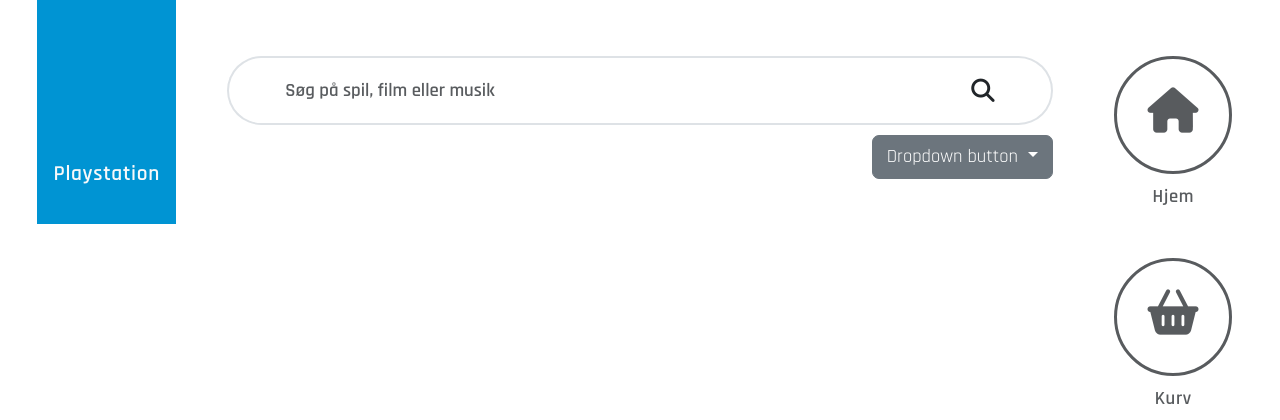
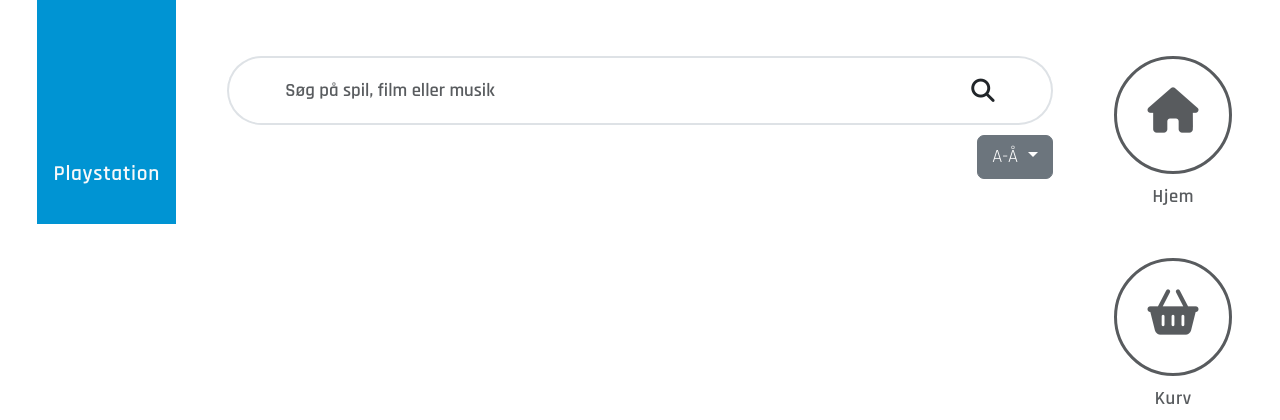
Before and after one commit to JacobKaas8/FFP2.1, a PHP site: page /kategori-liste.php in a window 1280 px wide. Shown: the top 420 px of the page. Run offline with PHP 8.4, Linux system fonts and the light colour scheme; data that the repository does not hold is empty; style sheets or scripts are compiled from the project's sources; some libraries are stand-ins or nearby versions.

Commit message:
startet på jss dropdown kat-liste

```diff
--- a/kategori-liste.php
+++ b/kategori-liste.php
@@ -56,13 +56,13 @@ require "settings/init.php";
             <?php include("global.php");?>
             <div class="col-12 d-flex justify-content-end mt-2">
                 <div class="dropdown">
-                    <button class="btn btn-secondary dropdown-toggle" type="button" data-bs-toggle="dropdown" aria-expanded="false">
-                        Dropdown button
+                    <button class="btn btn-secondary dropdown-toggle" type="button" data-bs-toggle="dropdown" aria-expanded="false" id="dropdown">
+                        A-Å
                     </button>
                     <ul class="dropdown-menu">
-                        <li><a class="dropdown-item" href="#">Action</a></li>
-                        <li><a class="dropdown-item" href="#">Another action</a></li>
-                        <li><a class="dropdown-item" href="#">Something else here</a></li>
+                        <li><a class="dropdown-item" href="#">Å-A</a></li>
+                        <li><a class="dropdown-item" href="#">Pris: Lav til Høj</a></li>
+                        <li><a class="dropdown-item" href="#">Pris: Høj til Lav</a></li>
                     </ul>
                 </div>
             </div>
@@ -93,5 +93,16 @@ require "settings/init.php";
 
 <script src="https://kit.fontawesome.com/73a430866d.js" crossorigin="anonymous"></script>
 <script src="node_modules/bootstrap/dist/js/bootstrap.bundle.min.js"></script>
+
+<script>
+
+    document.querySelector("#dropdown");
+    const sort = "ORDER BY productName ASC";
+
+    function changeSort(){
+
+    }
+
+</script>
 </body>
 </html>
```
